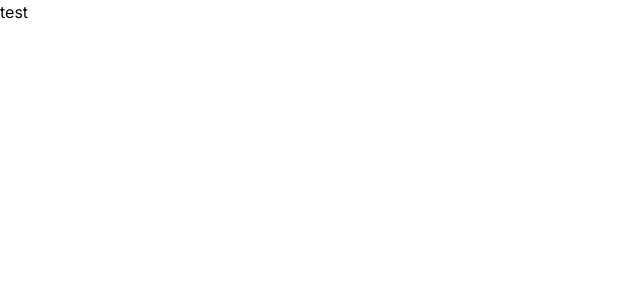
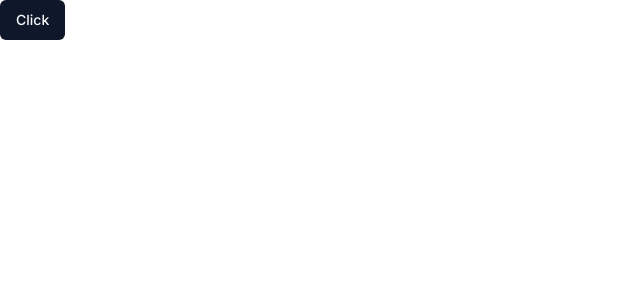
Before and after one commit to yuma1217/monorepo, a Next.js app in the folder packages/frontend/: page /tailwind in a window 1280 px wide. Shown: the top 300 px of the page, without its empty margins (0-640 px from the left). Built offline with nearby package versions, Linux system fonts and the light colour scheme.

Commit message:
ボタン

```diff
--- a/packages/frontend/src/app/tailwind/page.tsx
+++ b/packages/frontend/src/app/tailwind/page.tsx
@@ -1,3 +1,5 @@
+import { Button } from "@/components/ui/button";
+
 export default function Page() {
-  return <>test</>;
+  return <Button>Click</Button>;
 }
```
